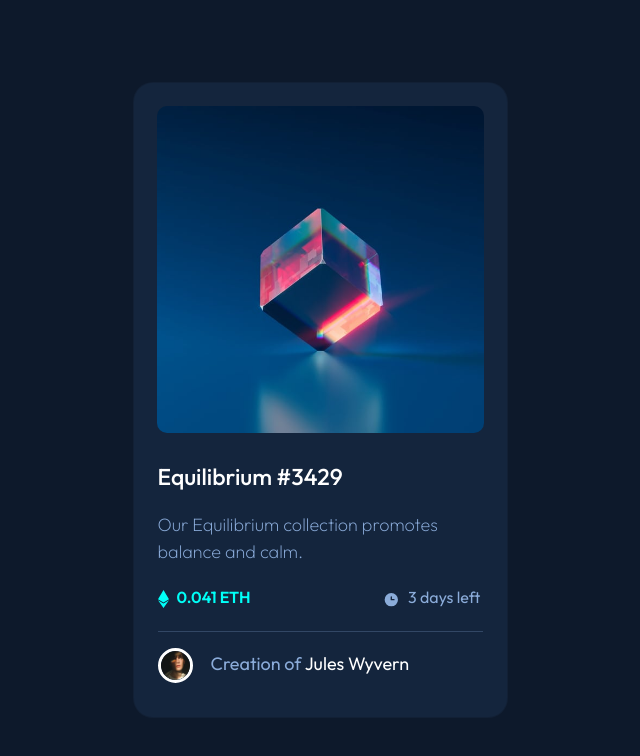
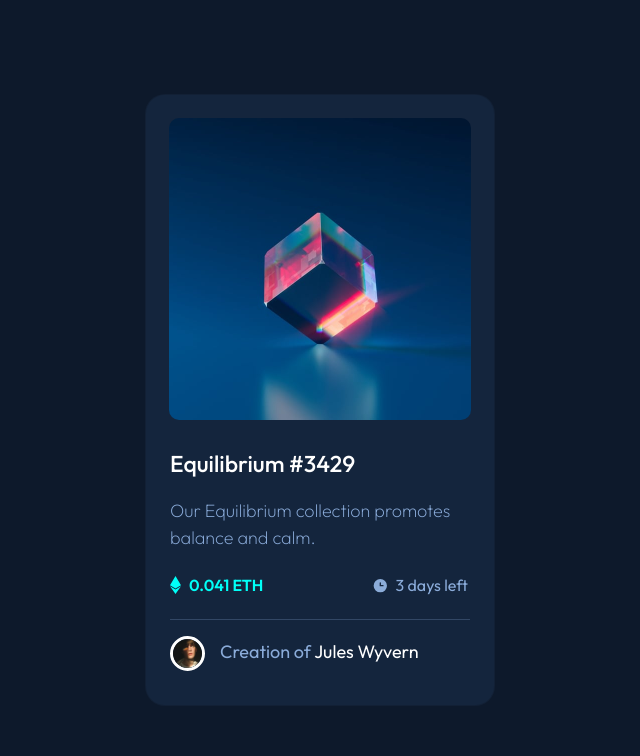
Before and after one commit to fdsantos300/NFT-Card, a plain HTML site: page index.html in a window 1280 px wide. Shown: the whole page, without its empty margins (320-960 px from the left). Drawn offline with nearby package versions, Linux system fonts and the light colour scheme.

Commit message:
interactive elements added

```diff
--- a/css/styles.css
+++ b/css/styles.css
@@ -8,7 +8,7 @@ body {
   font-family: 'Outfit', sans-serif;
 }
 
-h5 {
+h1 {
   color: #ffffff;
 }
 
@@ -23,18 +23,21 @@ hr {
   color: #8bacda;
 }
 
+a {
+  text-decoration: none;
+}
+
 span {
-  padding-right: 8px;
-
-
+  vertical-align: text-bottom;
 }
 
 .card {
   background-color: #14253d;
   border-radius: 20px;
-  max-width: 375px;
+  max-width: 350px;
   padding: 23px;
   padding-bottom: 18px;
+  margin: auto;
 }
 
 /*------ Image Secction------*/
@@ -68,12 +71,13 @@ background-color: #00fff77a;
   opacity: 1;
 }
 
-.icon{
+.view-icon {
 position: absolute;
 top: 50%;
 left: 50%;
 transform: translate(-50%, -50%);
 text-align: center;
+
 }
 
 
@@ -94,6 +98,7 @@ text-align: center;
 .card-title:hover{
   cursor: pointer;
   color: #00fff7;
+
 }
 
 .card-text {
@@ -107,7 +112,10 @@ font-weight: 200;
   font-weight: 600;
   font-size: 16px;
   margin-bottom: 6px;
+}
 
+.icon-ethereum {
+  padding-right: 5px;
 }
 
 .timer {
@@ -118,23 +126,27 @@ font-weight: 200;
   margin-bottom: 6px;
 }
 
+.icon-clock{
+  padding-right: 3px;
+}
+
 /*------ Author Secction------*/
 
-.creator-name{
+.Jules-Wyvern{
   color: White;
 }
 
-.creator-name:hover{
+.Jules-Wyvern:hover{
   cursor: pointer;
   color: #00fff7;
 }
 
-.avatar-img {
+.Jules-img {
   max-width: 35px;
   max-height: 35px;
   vertical-align: middle;
   border-radius: 100%;
   border: solid;
   border-color: White;
-  margin-right: 18px;
+  margin-right: 15px;
 }
--- a/index.html
+++ b/index.html
@@ -2,6 +2,7 @@
 <html lang="en">
 
 <head>
+
   <meta charset="UTF-8">
   <meta name="viewport" content="width=device-width, initial-scale=1.0">
 
@@ -16,49 +17,35 @@
   <link href="https://cdn.jsdelivr.net/npm/bootstrap@5.1.3/dist/css/bootstrap.min.css" rel="stylesheet" integrity="sha384-1BmE4kWBq78iYhFldvKuhfTAU6auU8tT94WrHftjDbrCEXSU1oBoqyl2QvZ6jIW3" crossorigin="anonymous">
   <link rel="stylesheet" href="css/styles.css">
 
-
   <title>Frontend Mentor | NFT preview card component</title>
 
 </head>
 
 <body>
-
-  <main= "container">
+  <main class= "container">
 
     <div class="card">
 
       <div class="img-container">
-        <img src="images/image-equilibrium.jpg" class="card-img" alt="nft equilibrium 3429">
+        <a href="#"><img src="images/image-equilibrium.jpg" class="card-img" alt="nft equilibrium 3429"></a>
         <div class="overlay-img">
-          <svg class="icon" width="48" height="48" xmlns="http://www.w3.org/2000/svg">
-            <g fill="none" fill-rule="evenodd">
-              <path d="M0 0h48v48H0z" />
-              <path
-                d="M24 9C14 9 5.46 15.22 2 24c3.46 8.78 12 15 22 15 10.01 0 18.54-6.22 22-15-3.46-8.78-11.99-15-22-15Zm0 25c-5.52 0-10-4.48-10-10s4.48-10 10-10 10 4.48 10 10-4.48 10-10 10Zm0-16c-3.31 0-6 2.69-6 6s2.69 6 6 6 6-2.69 6-6-2.69-6-6-6Z"
-                fill="#FFF" fill-rule="nonzero" />
-            </g>
-          </svg>
+          <img class="view-icon" src="images/icon-view.svg" alt="">
         </div>
       </div>
 
 
       <div class="card-body">
 
-        <h5 class="card-title">Equilibrium #3429</h5>
-        <p class="card-text">Our Equilibrium collection promotes balance and calm.</p>
-        <p class="price"><span><svg width="11" height="18" xmlns="http://www.w3.org/2000/svg">
-              <path d="M11 10.216 5.5 18 0 10.216l5.5 3.263 5.5-3.262ZM5.5 0l5.496 9.169L5.5 12.43 0 9.17 5.5 0Z" fill="#00FFF8" />
-            </svg></span>0.041 ETH</p>
-        <p class="timer"><span><svg class="clock" width="17" height="17" xmlns="http://www.w3.org/2000/svg">
-              <path d="M8.305 2.007a6.667 6.667 0 1 0 0 13.334 6.667 6.667 0 0 0 0-13.334Zm2.667 7.334H8.305a.667.667 0 0 1-.667-.667V6.007a.667.667 0 0 1 1.334 0v2h2a.667.667 0 0 1 0 1.334Z" fill="#8BACD9" />
-            </svg></span>3 days left</p>
+       <a href=""><h1 class="card-title">Equilibrium #3429</h1></a>
+       <p class="card-text">Our Equilibrium collection promotes balance and calm.</p>
+       <p class="price"><span><img class="icon-ethereum" src="images/icon-ethereum.svg" alt="ethereum price"></span> 0.041 ETH</p>
+       <p class="timer"><span><img class="icon-clock" src="images/icon-clock.svg" alt=""> </span> 3 days left</p>
 
         <hr>
 
         <div class="author">
-
-          <p class="author-text">
-            <img class="avatar-img" src="images/image-avatar.png" alt="avatar image">Creation of <span class="creator-name">Jules Wyvern</span>
+          <p class="credits">
+            <img class="Jules-img" src="images/image-avatar.png" alt="Jules Wyner">Creation of <a class="Jules-Wyvern" href= "#">Jules Wyvern</a>
           </p>
         </div>
 
```
